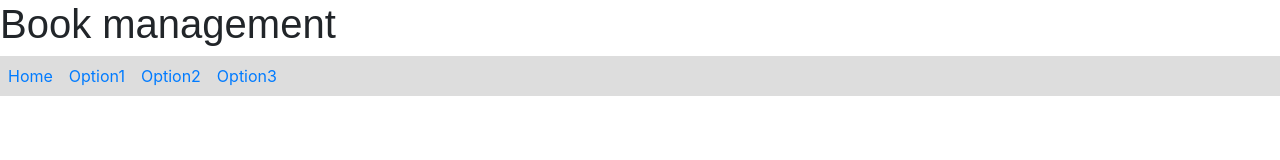
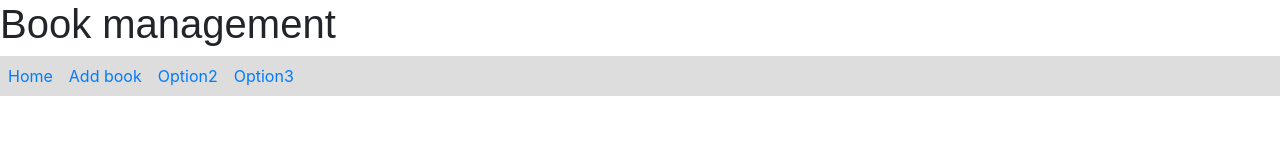
Before and after one commit to kaneran/angular-practice-project-book-manager, an Angular app: page / in a window 1280 px wide. Shown: the top 160 px of the page. Built offline with nearby package versions, Linux system fonts and the light colour scheme.

Commit message:
1 file modified

```diff
--- a/src/app/app.component.html
+++ b/src/app/app.component.html
@@ -1,7 +1,7 @@
 <h1>{{ name }}</h1>
 <ul>
 	<li><a routerLink="app-component">Home</a></li>
-	<li><a routerLink="hello-component" routerLinkActive="active">Option1</a></li>
+	<li><a routerLink="hello-component" routerLinkActive="active">Add book</a></li>
 	<li><a routerLink="hello-component" routerLinkActive="active">Option2</a></li>
 	<li><a routerLink="hello-component" routerLinkActive="active">Option3</a></li>
 </ul>
```
